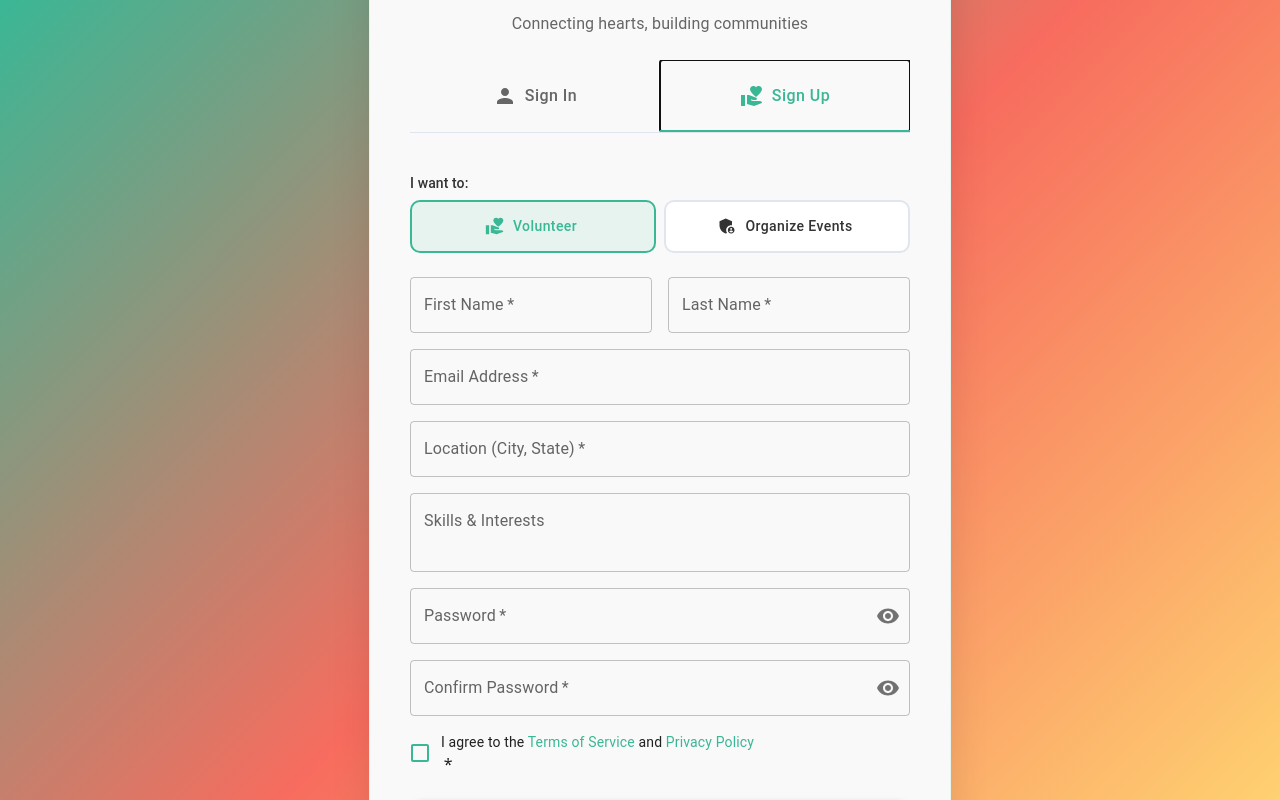
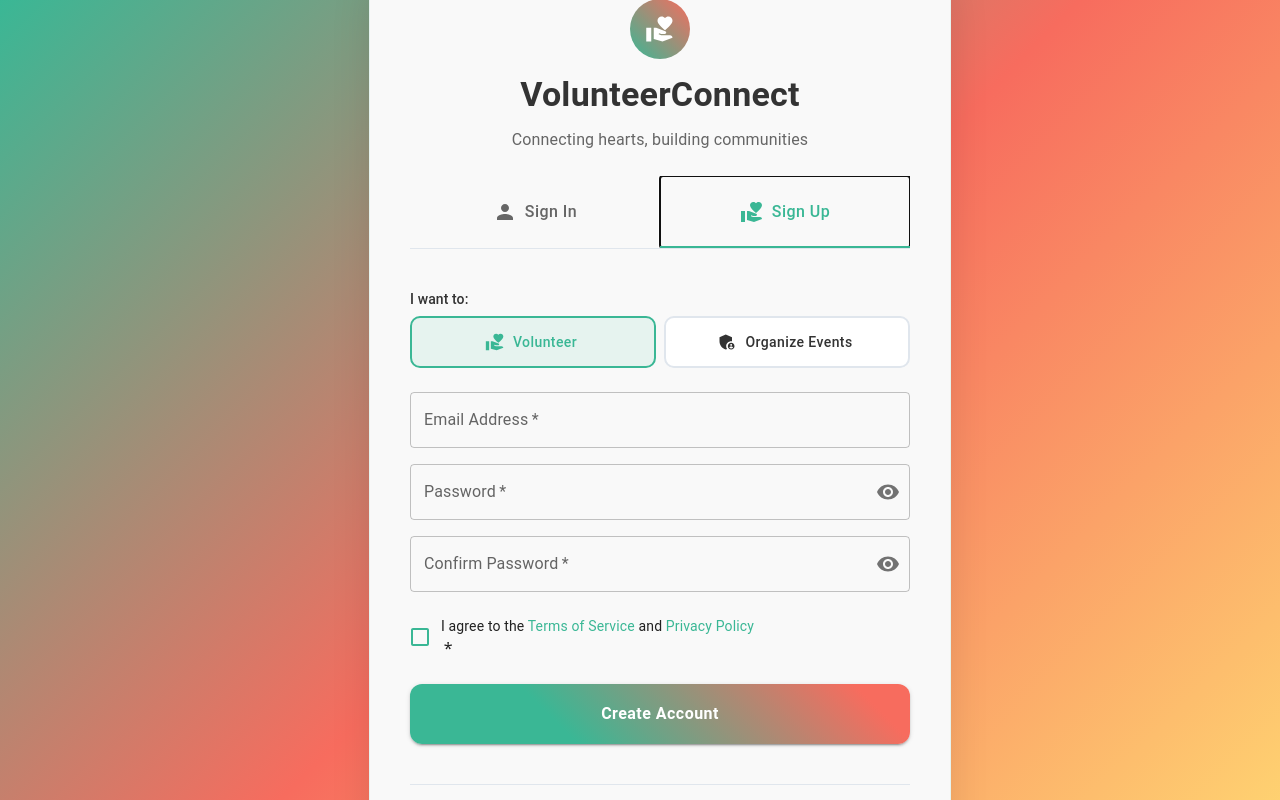
Before and after one commit to sdumitrascuu/volunteer-app, a React (Vite) app in the folder volunteer-app/: page / in a window 1280 px wide. Both pictures are taken after a click on the tab "Sign Up". Built offline with nearby package versions, Linux system fonts and the light colour scheme.

Commit message:
simplified login page to fit requirements

```diff
--- a/volunteer-app/src/pages/login.jsx
+++ b/volunteer-app/src/pages/login.jsx
@@ -133,14 +133,10 @@ export default function Login() {
   });
 
   const [registerData, setRegisterData] = useState({
-    firstName: '',
-    lastName: '',
     email: '',
     password: '',
     confirmPassword: '',
     userType: 'volunteer',
-    location: '',
-    skills: '',
     agreeToTerms: false
   });
 
@@ -187,8 +183,7 @@ export default function Login() {
     setError('');
 
     try {
-      if (!registerData.firstName || !registerData.lastName || !registerData.email ||
-          !registerData.password || !registerData.location) {
+      if (!registerData.email || !registerData.password) {
         throw new Error('Please fill in all required fields');
       }
 
@@ -201,20 +196,17 @@ export default function Login() {
       }
 
       await new Promise(resolve => setTimeout(resolve, 2000));
-      setSuccess('Account created successfully! Please check your email to verify your account.');
+      setSuccess('Account created successfully! Please log in to complete your profile.');
 
       setTimeout(() => {
         setRegisterData({
-          firstName: '',
-          lastName: '',
           email: '',
           password: '',
           confirmPassword: '',
           userType: 'volunteer',
-          location: '',
-          skills: '',
           agreeToTerms: false
         });
+        setTabValue(0); // Switch to login tab
       }, 2000);
 
     } catch (err) {
@@ -424,23 +416,6 @@ export default function Login() {
                 </Box>
               </Box>
 
-              <Box sx={{ display: 'flex', gap: 2, mb: 2 }}>
-                <TextField
-                  fullWidth
-                  label="First Name"
-                  value={registerData.firstName}
-                  onChange={(e) => handleInputChange('register', 'firstName', e.target.value)}
-                  required
-                />
-                <TextField
-                  fullWidth
-                  label="Last Name"
-                  value={registerData.lastName}
-                  onChange={(e) => handleInputChange('register', 'lastName', e.target.value)}
-                  required
-                />
-              </Box>
-
               <TextField
                 fullWidth
                 type="email"
@@ -450,29 +425,6 @@ export default function Login() {
                 sx={{ mb: 2 }}
                 required
               />
-
-              <TextField
-                fullWidth
-                label="Location (City, State)"
-                value={registerData.location}
-                onChange={(e) => handleInputChange('register', 'location', e.target.value)}
-                placeholder="e.g., Houston, TX"
-                sx={{ mb: 2 }}
-                required
-              />
-
-              {registerData.userType === 'volunteer' && (
-                <TextField
-                  fullWidth
-                  label="Skills & Interests"
-                  placeholder="e.g., First Aid, Event Planning, Teaching"
-                  value={registerData.skills}
-                  onChange={(e) => handleInputChange('register', 'skills', e.target.value)}
-                  sx={{ mb: 2 }}
-                  multiline
-                  rows={2}
-                />
-              )}
 
               <TextField
                 fullWidth
@@ -514,7 +466,7 @@ export default function Login() {
                     </InputAdornment>
                   )
                 }}
-                sx={{ mb: 2 }}
+                sx={{ mb: 3 }}
                 required
               />
 
@@ -574,7 +526,7 @@ export default function Login() {
 
           <Box textAlign="center" sx={{ mt: 3, pt: 2, borderTop: '1px solid #e0e6ed' }}>
             <Typography variant="body2" sx={{ color: '#666666' }}>
-              By continuing, you agree to help build stronger communities through volunteering
+              After registration, you'll complete your profile with address, skills, and availability details
             </Typography>
           </Box>
         </StyledPaper>
```
